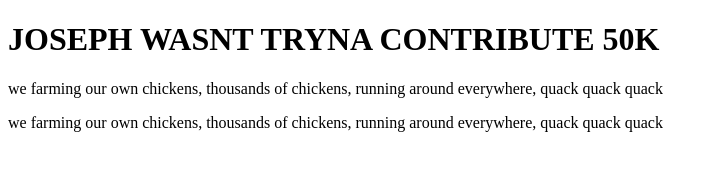
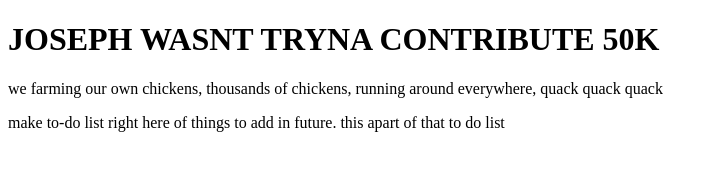
Before and after one commit to syxo1/websiteTesting, a plain HTML site: page index.html in a window 1280 px wide. Shown: the whole page, without its empty margins (0-718 px from the left). Drawn offline with Linux system fonts and the light colour scheme.

Commit message:
Update index.html

```diff
--- a/index.html
+++ b/index.html
@@ -7,6 +7,6 @@
 <body>
   <h1>JOSEPH WASNT TRYNA CONTRIBUTE 50K</h1>
   <p>we farming our own chickens, thousands of chickens, running around everywhere, quack quack quack</p>
-  <p>we farming our own chickens, thousands of chickens, running around everywhere, quack quack quack</p>
+  <p>make to-do list right here of things to add in future. this apart of that to do list</p>
 </body>
 </html>
```
